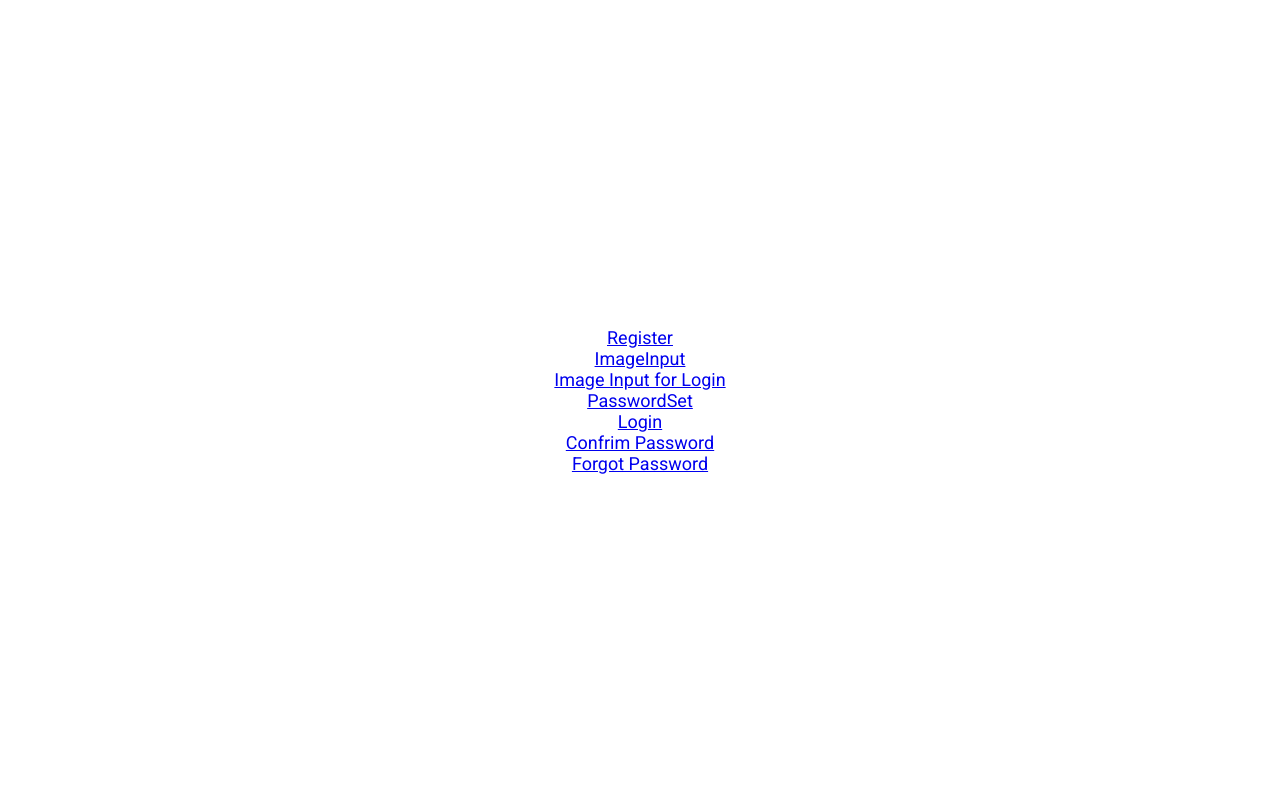
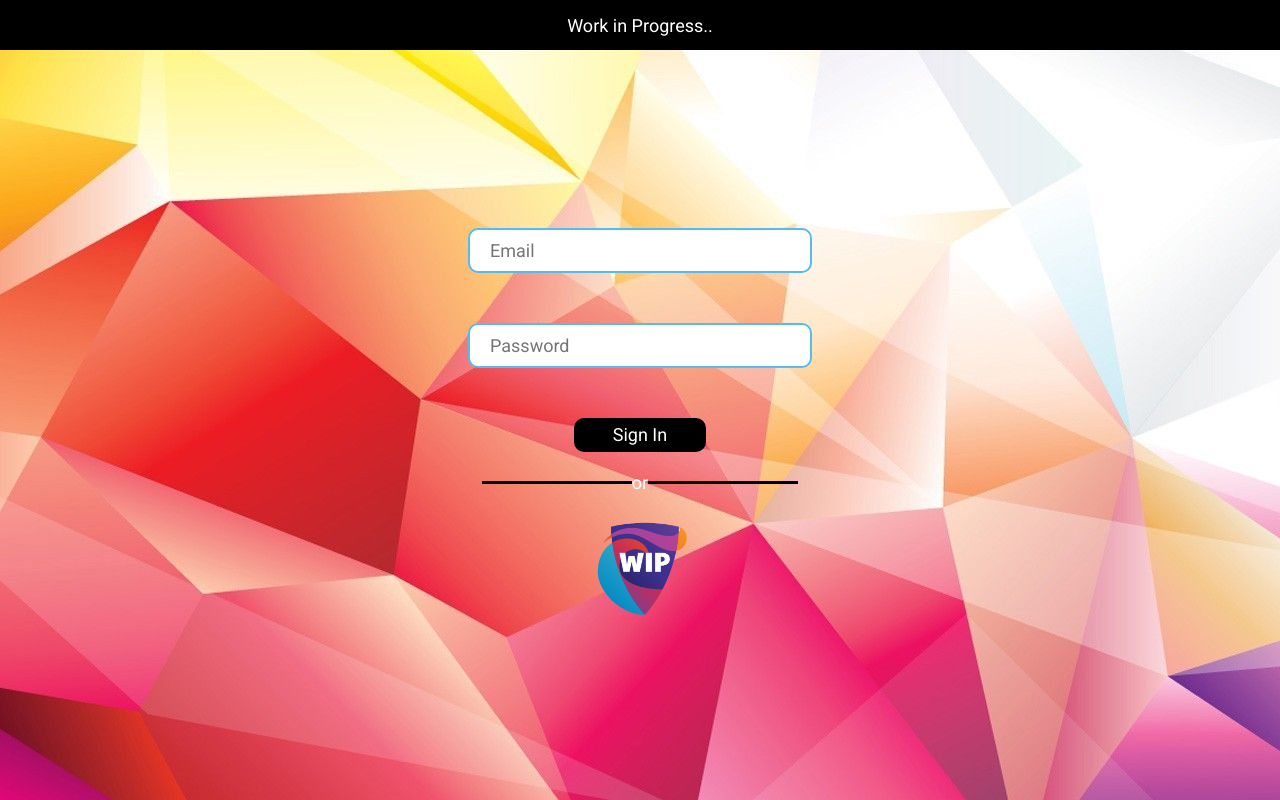
Before and after one commit to hareesh-r/Graphical-password-authentication, a React (Create React App) app in the folder client/: page / in a window 1280 px wide. Built offline with nearby package versions, Linux system fonts and the light colour scheme.

Commit message:
feat : Added Home and Success Page

```diff
--- a/client/src/App.css
+++ b/client/src/App.css
@@ -318,3 +318,68 @@ button:hover {
   color: #1B47E2;
   cursor: pointer;
 }
+
+.Home {
+  background: url(./asset/img/home-bg.jpg);
+  width: 100vw;
+  height: 100vh;
+}
+
+.Home .top {
+  background-color: #000;
+  color: #fff;
+  width: 100vw;
+  top: 0px;
+  position: absolute;
+  border-radius: 0px;
+}
+
+.Home .top h1 {
+  text-align: center;
+}
+
+.black-button {
+  background-color: #000;
+  color: #fff;
+  border-radius: 10px;
+  width: 132px;
+  height: 34px;
+  text-align: center;
+  border: none;
+  cursor: pointer;
+}
+
+.black-button:hover {
+  color: #000;
+  background-color: #fff;
+}
+
+#toggle5 {
+  width: 86px;
+}
+
+.lineleft,
+.lineright {
+  height: 3px;
+  width: 150px;
+  background-color: #000;
+}
+
+.row {
+  flex-direction: row;
+  margin: 20px;
+  color: #fff;
+}
+
+.pointer {
+  cursor: pointer;
+}
+
+.Success {
+  font-family: 'Roboto';
+  font-style: normal;
+  font-weight: 800;
+  font-size: 40px;
+  line-height: 47px;
+  color: #FFFFFF;
+}
--- a/client/src/App.js
+++ b/client/src/App.js
@@ -6,6 +6,8 @@ import PasswordSet from "./PasswordSet";
 import Register from "./Register";
 import ConfrimPass from "./ConfrimPass";
 import ForgotPass from "./ForgotPass";
+import Home from "./Home";
+import Success from "./Success";
 
 function App() {
   // var theTop = (window.screen.height / 2 - 600 / 2) / 2;
@@ -33,13 +35,14 @@ function App() {
             Login
           </button> */}
         </Link>
-        <Link to="/Register">Register</Link>
+        {/* <Link to="/Register">Register</Link>
         <Link to="/ImageInput">ImageInput</Link>
         <Link to="/ImageInputLogin">Image Input for Login</Link>
         <Link to="/PasswordSet">PasswordSet</Link>
         <Link to="/Login">Login</Link>
         <Link to="/Confrim">Confrim Password</Link>
         <Link to="/Forgot">Forgot Password</Link>
+        <Link to="/">Home Page</Link> */}
         <Switch>
           <Route path="/Login">
             <Login />
@@ -57,10 +60,20 @@ function App() {
             <PasswordSet />
           </Route>
           <Route path="/Confrim">
-            <ConfrimPass prop={"hashHere"} />
+            <ConfrimPass
+              prop={
+                "9a63b5369d7e691754af0266073a013fc05ee40fac8e58eb22ab5c7c355c7f96"
+              }
+            />
           </Route>
           <Route path="/Forgot">
             <ForgotPass />
+          </Route>
+          <Route path="/Success">
+            <Success />
+          </Route>
+          <Route path="/">
+            <Home />
           </Route>
         </Switch>
       </Router>
--- a/client/src/ConfrimPass.js
+++ b/client/src/ConfrimPass.js
@@ -305,12 +305,13 @@ function ConfrimPass({ prop }) {
                 hash = SHA256(hash);
                 console.log(hash);
                 console.log(indivisualImageList);
-
                 console.log(prop);
                 if (hash != prop) {
                   var element = document.getElementById("warn");
                   element.classList.remove("hidden");
                   element.classList.add("visible");
+                }else{
+                    window.location.href = "/";
                 }
               }}
               className="bottom-button"
--- /dev/null
+++ b/client/src/Home.js
@@ -0,0 +1,114 @@
+import React, { useState } from "react";
+import logo from "./asset/img/logo.png";
+import "./App.css";
+import { BrowserRouter as Router, Switch, Route, Link } from "react-router-dom";
+const Home = () => {
+  const [email, setEmail] = useState("");
+  const [password, setPassword] = useState("");
+  return (
+    <div className="Home flex">
+      <div className="top flex">
+        <h1>Work in Progress..</h1>
+      </div>
+      <div className="center">
+        <div className="input-group flex">
+          <div id="toggle7" className="hidden patch"></div>
+          <div id="toggle8" className="hidden email-text">
+            Email
+          </div>
+          <input
+            onClick={(e) => {
+              if (e.target.value == "") {
+                var element = document.getElementById("toggle7");
+                element.classList.remove("hidden");
+                element.classList.add("visible");
+                element = document.getElementById("toggle8");
+                element.classList.remove("hidden");
+                element.classList.add("visible");
+              }
+            }}
+            type="email"
+            placeholder="Email"
+            onChange={(e) => {
+              setEmail(e.target.value);
+              if (e.target.value == "") {
+                var element = document.getElementById("toggle7");
+                element.classList.add("hidden");
+                element.classList.remove("visible");
+                element = document.getElementById("toggle8");
+                element.classList.add("hidden");
+                element.classList.remove("visible");
+              } else {
+                var element = document.getElementById("toggle7");
+                element.classList.remove("hidden");
+                element.classList.add("visible");
+                element = document.getElementById("toggle8");
+                element.classList.remove("hidden");
+                element.classList.add("visible");
+              }
+            }}
+          />
+        </div>
+        <div className="input-group flex">
+          <div id="toggle5" className="hidden patch"></div>
+          <div id="toggle6" className="hidden email-text">
+            Password
+          </div>
+          <input
+            onClick={(e) => {
+              if (e.target.value == "") {
+                var element = document.getElementById("toggle5");
+                element.classList.remove("hidden");
+                element.classList.add("visible");
+                element = document.getElementById("toggle6");
+                element.classList.remove("hidden");
+                element.classList.add("visible");
+              }
+            }}
+            type="password"
+            placeholder="Password"
+            onChange={(e) => {
+              setPassword(e.target.value);
+              if (e.target.value == "") {
+                var element = document.getElementById("toggle5");
+                element.classList.add("hidden");
+                element.classList.remove("visible");
+                element = document.getElementById("toggle6");
+                element.classList.add("hidden");
+                element.classList.remove("visible");
+              } else {
+                var element = document.getElementById("toggle5");
+                element.classList.remove("hidden");
+                element.classList.add("visible");
+                element = document.getElementById("toggle6");
+                element.classList.remove("hidden");
+                element.classList.add("visible");
+              }
+            }}
+          />
+        </div>
+        <div className="flex">
+          <button onClick={()=>{
+              if(email=="sih@gmail.com" && password=="sih@123"){
+                  window.location.href="/Success";
+              }
+              console.log(email);
+                console.log(password);
+          }} className="black-button">Sign In</button>
+        </div>
+        <div className="row flex">
+          <div className="lineleft"></div>
+          or
+          <div className="lineright"></div>
+        </div>
+        <Link to="/login">
+          <abbr className="flex pointer" title="Sign in with WIP">
+            <img src={logo} alt="" />
+          </abbr>
+        </Link>
+      </div>
+    </div>
+  );
+};
+
+export default Home;
--- /dev/null
+++ b/client/src/Success.js
@@ -0,0 +1,16 @@
+import React from "react";
+import "./App.css";
+const Success = () => {
+  return (
+    <div className="Home flex">
+      <div className="top flex">
+        <h1>Work in Progress..</h1>
+      </div>
+      <div className="center">
+        <h1 className="Success">You Have Logged in Successfully</h1>
+      </div>
+    </div>
+  );
+};
+
+export default Success;
```
Also changed, not shown: client/src/asset/img/home-bg.jpg (added).
